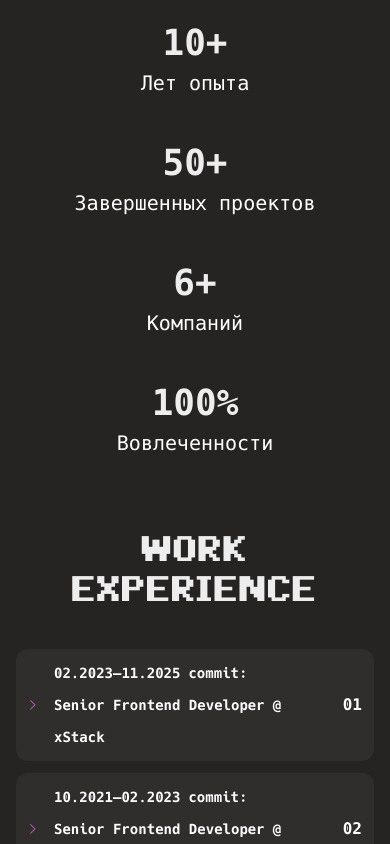
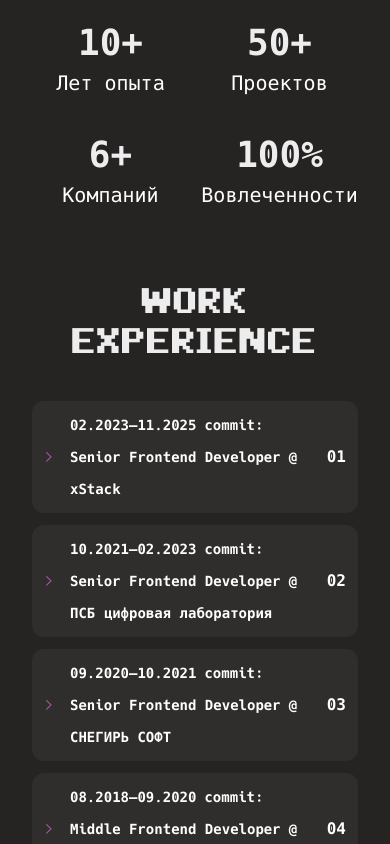
Before and after one commit to Flikc89/about-me, a Next.js app: page / in a window 390 px wide. Shown: the part 1000-1844 px from the top of the page. Built offline with nearby package versions, Linux system fonts and the light colour scheme.

Commit message:
Add getGradientStyle

```diff
--- a/app/components/About.module.css
+++ b/app/components/About.module.css
@@ -75,13 +75,17 @@
   }
 
   .statsContainer {
-    flex-direction: column;
+    flex-direction: row;
+    flex-wrap: wrap;
     align-items: center;
+    justify-content: center;
     padding: 0 16px;
+    gap: 12px;
   }
 
   .statCard {
-    width: 100%;
-    max-width: 290px;
+    width: calc(50% - 6px);
+    max-width: none;
+    min-width: 0;
   }
 }
--- a/app/components/About.tsx
+++ b/app/components/About.tsx
@@ -2,7 +2,7 @@ import styles from './About.module.css';
 
 const STATS = [
   { title: '10+', description: 'Лет опыта' },
-  { title: '50+', description: 'Завершенных проектов' },
+  { title: '50+', description: 'Проектов' },
   { title: '6+', description: 'Компаний' },
   { title: '100%', description: 'Вовлеченности' },
 ];
--- a/app/components/Contact.tsx
+++ b/app/components/Contact.tsx
@@ -2,6 +2,7 @@
 
 import { useState, useRef } from 'react';
 import styles from './Contact.module.css';
+import { getGradientStyle, type MousePosition, type ElementRefs } from '@/lib/gradient';
 
 const PHONE = '+7 995 500-64-71';
 const EMAIL = 'flikc8668@gmail.com';
@@ -16,12 +17,8 @@ const SOCIAL_LINKS = {
 };
 
 export default function Contact() {
-  const [mousePosition, setMousePosition] = useState<{
-    [key: string]: { x: number; y: number };
-  }>({});
-  const linkRefs = useRef<{
-    [key: string]: HTMLAnchorElement | HTMLDivElement | null;
-  }>({});
+  const [mousePosition, setMousePosition] = useState<MousePosition>({});
+  const linkRefs = useRef<ElementRefs>({});
 
   const handleCopy = async (text: string) => {
     try {
@@ -48,73 +45,20 @@ export default function Contact() {
     const x = e.clientX - rect.left;
     const y = e.clientY - rect.top;
 
-    setMousePosition((prev) => ({
+    setMousePosition((prev: MousePosition) => ({
       ...prev,
       [key]: { x, y },
     }));
   };
 
   const handleMouseLeave = (key: string) => {
-    setMousePosition((prev) => {
+    setMousePosition((prev: MousePosition) => {
       const newPos = { ...prev };
       delete newPos[key];
       return newPos;
     });
   };
 
-  const getGradientStyle = (key: string, isSocial: boolean = false) => {
-    const pos = mousePosition[key];
-    if (!pos) {
-      return {
-        WebkitBackgroundClip: 'initial',
-        WebkitTextFillColor: 'initial',
-        backgroundClip: 'initial',
-      };
-    }
-
-    const element = linkRefs.current[key];
-    if (!element) {
-      return {
-        WebkitBackgroundClip: 'initial',
-        WebkitTextFillColor: 'initial',
-        backgroundClip: 'initial',
-      };
-    }
-
-    const rect = element.getBoundingClientRect();
-    const centerX = rect.width / 2;
-    const centerY = rect.height / 2;
-
-    // Вычисляем расстояние от центра до курсора
-    const distance = Math.sqrt(
-      Math.pow(pos.x - centerX, 2) + Math.pow(pos.y - centerY, 2)
-    );
-    const maxDistance = Math.sqrt(
-      Math.pow(rect.width / 2, 2) + Math.pow(rect.height / 2, 2)
-    );
-
-    // Нормализуем позицию курсора в процентах от размера элемента
-    // Центр элемента = 50% 50%
-    const normalizedX = (pos.x / rect.width) * 100;
-    const normalizedY = (pos.y / rect.height) * 100;
-
-    // Создаем радиальный градиент от позиции курсора
-    // Чем ближе к центру, тем больше пурпурного в центре
-    const gradientSize = Math.min(150, 100 + (distance / maxDistance) * 50);
-
-    // Для соц сетей используем другой градиент с меньшей пурпурной областью
-    const gradientString = isSocial
-      ? `radial-gradient(circle ${gradientSize}px at ${normalizedX}% ${normalizedY}%, var(--color-purple) 0%, white 50%, white 100%)`
-      : `radial-gradient(circle ${gradientSize}px at ${normalizedX}% ${normalizedY}%, var(--color-purple) 0%, var(--color-purple) 50%, white 100%)`;
-
-    return {
-      backgroundImage: gradientString,
-      WebkitBackgroundClip: 'text',
-      WebkitTextFillColor: 'transparent',
-      backgroundClip: 'text',
-      color: 'transparent',
-    };
-  };
 
   return (
     <section id='contact' className={styles.section}>
@@ -129,7 +73,7 @@ export default function Contact() {
             onClick={() => handleCopy(PHONE)}
             onMouseMove={(e) => handleMouseMove(e, 'phone')}
             onMouseLeave={() => handleMouseLeave('phone')}
-            style={getGradientStyle('phone')}
+            style={getGradientStyle('phone', mousePosition, linkRefs)}
             title='Нажмите, чтобы скопировать'
           >
             {PHONE}
@@ -142,7 +86,7 @@ export default function Contact() {
             onClick={() => handleCopy(EMAIL)}
             onMouseMove={(e) => handleMouseMove(e, 'email')}
             onMouseLeave={() => handleMouseLeave('email')}
-            style={getGradientStyle('email')}
+            style={getGradientStyle('email', mousePosition, linkRefs)}
             title='Нажмите, чтобы скопировать'
           >
             {EMAIL}
@@ -159,7 +103,7 @@ export default function Contact() {
               className={`text-body ${styles.socialLink}`}
               onMouseMove={(e) => handleMouseMove(e, 'telegram')}
               onMouseLeave={() => handleMouseLeave('telegram')}
-              style={getGradientStyle('telegram', true)}
+              style={getGradientStyle('telegram', mousePosition, linkRefs, true)}
             >
               Telegram
               <img
@@ -178,7 +122,7 @@ export default function Contact() {
               className={`text-body ${styles.socialLink}`}
               onMouseMove={(e) => handleMouseMove(e, 'github')}
               onMouseLeave={() => handleMouseLeave('github')}
-              style={getGradientStyle('github', true)}
+              style={getGradientStyle('github', mousePosition, linkRefs, true)}
             >
               GitHub
               <img
@@ -197,7 +141,7 @@ export default function Contact() {
               className={`text-body ${styles.socialLink}`}
               onMouseMove={(e) => handleMouseMove(e, 'habr')}
               onMouseLeave={() => handleMouseLeave('habr')}
-              style={getGradientStyle('habr', true)}
+              style={getGradientStyle('habr', mousePosition, linkRefs, true)}
             >
               Хабр Карьера
               <img
@@ -218,7 +162,7 @@ export default function Contact() {
               onClick={handleLocationClick}
               onMouseMove={(e) => handleMouseMove(e, 'location')}
               onMouseLeave={() => handleMouseLeave('location')}
-              style={getGradientStyle('location', true)}
+              style={getGradientStyle('location', mousePosition, linkRefs, true)}
               title='Открыть в Яндекс Картах'
             >
               <div>{LOCATION}</div>
--- a/app/components/MySkills.module.css
+++ b/app/components/MySkills.module.css
@@ -53,7 +53,7 @@
   }
 
   .skillsContainer {
-    padding: 0;
+    padding: 0 16px;
     gap: 12px;
   }
 
--- a/app/components/WorkExperience.module.css
+++ b/app/components/WorkExperience.module.css
@@ -138,4 +138,8 @@
   .descriptionContainer {
     padding: 0 12px 12px 40px;
   }
+
+    .listContainer {
+        padding: 0 16px;
+    }
 }
--- /dev/null
+++ b/lib/gradient.ts
@@ -0,0 +1,85 @@
+/**
+ * Типы для градиентного эффекта текста
+ */
+export interface MousePosition {
+  [key: string]: { x: number; y: number };
+}
+
+export interface ElementRefs {
+  [key: string]: HTMLAnchorElement | HTMLDivElement | null;
+}
+
+export interface GradientStyle {
+  WebkitBackgroundClip?: string;
+  WebkitTextFillColor?: string;
+  backgroundClip?: string;
+  color?: string;
+  backgroundImage?: string;
+}
+
+/**
+ * Создает стили для градиентного эффекта текста, следующего за курсором
+ * @param key - Уникальный ключ элемента
+ * @param mousePosition - Объект с позициями курсора для каждого элемента
+ * @param linkRefs - Рефы на DOM элементы
+ * @param isLargeText - Флаг для большого текста (использует другой градиент)
+ * @returns Объект со стилями для применения к элементу
+ */
+export function getGradientStyle(
+  key: string,
+  mousePosition: MousePosition,
+  linkRefs: React.MutableRefObject<ElementRefs>,
+  isLargeText: boolean = false
+): GradientStyle {
+  const pos = mousePosition[key];
+  if (!pos) {
+    return {
+      WebkitBackgroundClip: 'initial',
+      WebkitTextFillColor: 'initial',
+      backgroundClip: 'initial',
+    };
+  }
+
+  const element = linkRefs.current[key];
+  if (!element) {
+    return {
+      WebkitBackgroundClip: 'initial',
+      WebkitTextFillColor: 'initial',
+      backgroundClip: 'initial',
+    };
+  }
+
+  const rect = element.getBoundingClientRect();
+  const centerX = rect.width / 2;
+  const centerY = rect.height / 2;
+
+  // Вычисляем расстояние от центра до курсора
+  const distance = Math.sqrt(
+    Math.pow(pos.x - centerX, 2) + Math.pow(pos.y - centerY, 2)
+  );
+  const maxDistance = Math.sqrt(
+    Math.pow(rect.width / 2, 2) + Math.pow(rect.height / 2, 2)
+  );
+
+  // Нормализуем позицию курсора в процентах от размера элемента
+  // Центр элемента = 50% 50%
+  const normalizedX = (pos.x / rect.width) * 100;
+  const normalizedY = (pos.y / rect.height) * 100;
+
+  // Создаем радиальный градиент от позиции курсора
+  // Чем ближе к центру, тем больше пурпурного в центре
+  const gradientSize = Math.min(150, 100 + (distance / maxDistance) * 50);
+
+  // Для большого текста используем другой градиент с меньшей пурпурной областью
+  const gradientString = isLargeText
+    ? `radial-gradient(circle ${gradientSize}px at ${normalizedX}% ${normalizedY}%, var(--color-purple) 0%, white 50%, white 100%)`
+    : `radial-gradient(circle ${gradientSize}px at ${normalizedX}% ${normalizedY}%, var(--color-purple) 0%, var(--color-purple) 50%, white 100%)`;
+
+  return {
+    backgroundImage: gradientString,
+    WebkitBackgroundClip: 'text',
+    WebkitTextFillColor: 'transparent',
+    backgroundClip: 'text',
+    color: 'transparent',
+  };
+}
```
